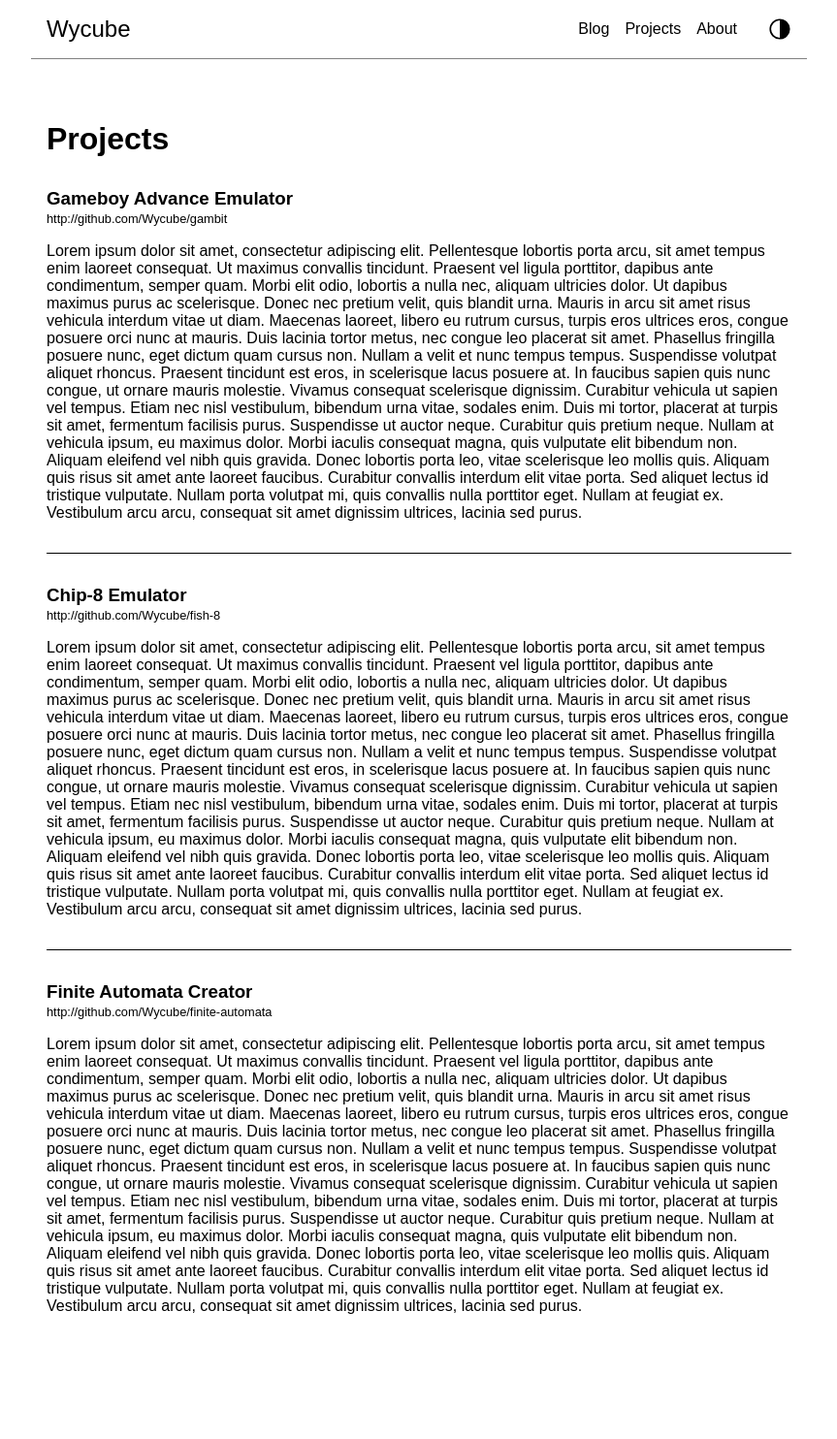
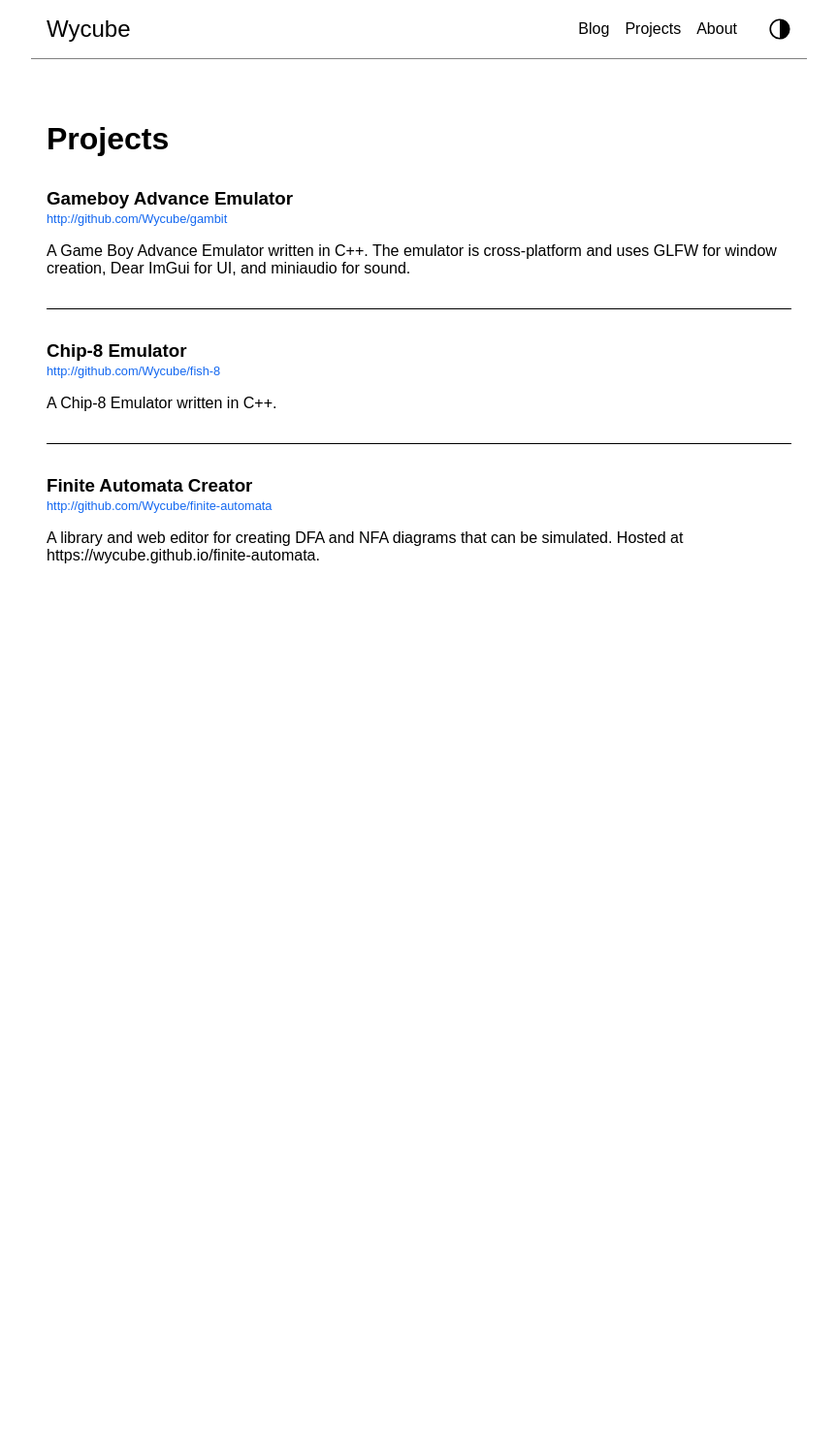
Before and after one commit to Wycube/wycube.github.io, a Jekyll site: the page built from projects.html, in a window 1280 px wide. Shown: the whole page at 97% size, without its empty margins (208-1071 px from the left). Built offline with Jekyll 4.4.1, drawn with Linux system fonts in a browser that asks for light colours; after the commit the page ends 900 px from its top, so only the background shows below that.

Commit message:
Add more proper descriptions to projects

```diff
--- a/projects.html
+++ b/projects.html
@@ -3,7 +3,6 @@
 title: Projects
 permalink: /projects
 ---
-
 
 <div class="project-block">
     <div class="project-header">
@@ -11,8 +10,7 @@
         <a href="https://github.com/Wycube/gambit">http://github.com/Wycube/gambit</a>
     </div>
     <p>
-        Lorem ipsum dolor sit amet, consectetur adipiscing elit. Pellentesque lobortis porta arcu, sit amet tempus enim laoreet consequat. Ut maximus convallis tincidunt. Praesent vel ligula porttitor, dapibus ante condimentum, semper quam. Morbi elit odio, lobortis a nulla nec, aliquam ultricies dolor. Ut dapibus maximus purus ac scelerisque. Donec nec pretium velit, quis blandit urna. Mauris in arcu sit amet risus vehicula interdum vitae ut diam. Maecenas laoreet, libero eu rutrum cursus, turpis eros ultrices eros, congue posuere orci nunc at mauris. Duis lacinia tortor metus, nec congue leo placerat sit amet. Phasellus fringilla posuere nunc, eget dictum quam cursus non. Nullam a velit et nunc tempus tempus. Suspendisse volutpat aliquet rhoncus. Praesent tincidunt est eros, in scelerisque lacus posuere at. In faucibus sapien quis nunc congue, ut ornare mauris molestie. Vivamus consequat scelerisque dignissim. Curabitur vehicula ut sapien vel tempus.
-        Etiam nec nisl vestibulum, bibendum urna vitae, sodales enim. Duis mi tortor, placerat at turpis sit amet, fermentum facilisis purus. Suspendisse ut auctor neque. Curabitur quis pretium neque. Nullam at vehicula ipsum, eu maximus dolor. Morbi iaculis consequat magna, quis vulputate elit bibendum non. Aliquam eleifend vel nibh quis gravida. Donec lobortis porta leo, vitae scelerisque leo mollis quis. Aliquam quis risus sit amet ante laoreet faucibus. Curabitur convallis interdum elit vitae porta. Sed aliquet lectus id tristique vulputate. Nullam porta volutpat mi, quis convallis nulla porttitor eget. Nullam at feugiat ex. Vestibulum arcu arcu, consequat sit amet dignissim ultrices, lacinia sed purus.
+        A Game Boy Advance Emulator written in C++. The emulator is cross-platform and uses GLFW for window creation, Dear ImGui for UI, and miniaudio for sound.
     </p>
 </div>
 
@@ -22,8 +20,7 @@
         <a href="https://github.com/Wycube/fish-8">http://github.com/Wycube/fish-8</a>
     </div>
     <p>
-        Lorem ipsum dolor sit amet, consectetur adipiscing elit. Pellentesque lobortis porta arcu, sit amet tempus enim laoreet consequat. Ut maximus convallis tincidunt. Praesent vel ligula porttitor, dapibus ante condimentum, semper quam. Morbi elit odio, lobortis a nulla nec, aliquam ultricies dolor. Ut dapibus maximus purus ac scelerisque. Donec nec pretium velit, quis blandit urna. Mauris in arcu sit amet risus vehicula interdum vitae ut diam. Maecenas laoreet, libero eu rutrum cursus, turpis eros ultrices eros, congue posuere orci nunc at mauris. Duis lacinia tortor metus, nec congue leo placerat sit amet. Phasellus fringilla posuere nunc, eget dictum quam cursus non. Nullam a velit et nunc tempus tempus. Suspendisse volutpat aliquet rhoncus. Praesent tincidunt est eros, in scelerisque lacus posuere at. In faucibus sapien quis nunc congue, ut ornare mauris molestie. Vivamus consequat scelerisque dignissim. Curabitur vehicula ut sapien vel tempus.
-        Etiam nec nisl vestibulum, bibendum urna vitae, sodales enim. Duis mi tortor, placerat at turpis sit amet, fermentum facilisis purus. Suspendisse ut auctor neque. Curabitur quis pretium neque. Nullam at vehicula ipsum, eu maximus dolor. Morbi iaculis consequat magna, quis vulputate elit bibendum non. Aliquam eleifend vel nibh quis gravida. Donec lobortis porta leo, vitae scelerisque leo mollis quis. Aliquam quis risus sit amet ante laoreet faucibus. Curabitur convallis interdum elit vitae porta. Sed aliquet lectus id tristique vulputate. Nullam porta volutpat mi, quis convallis nulla porttitor eget. Nullam at feugiat ex. Vestibulum arcu arcu, consequat sit amet dignissim ultrices, lacinia sed purus.
+        A Chip-8 Emulator written in C++.
     </p>
 </div>
 
@@ -33,7 +30,6 @@
         <a href="https://github.com/Wycube/finite-automata">http://github.com/Wycube/finite-automata</a>
     </div>
     <p>
-        Lorem ipsum dolor sit amet, consectetur adipiscing elit. Pellentesque lobortis porta arcu, sit amet tempus enim laoreet consequat. Ut maximus convallis tincidunt. Praesent vel ligula porttitor, dapibus ante condimentum, semper quam. Morbi elit odio, lobortis a nulla nec, aliquam ultricies dolor. Ut dapibus maximus purus ac scelerisque. Donec nec pretium velit, quis blandit urna. Mauris in arcu sit amet risus vehicula interdum vitae ut diam. Maecenas laoreet, libero eu rutrum cursus, turpis eros ultrices eros, congue posuere orci nunc at mauris. Duis lacinia tortor metus, nec congue leo placerat sit amet. Phasellus fringilla posuere nunc, eget dictum quam cursus non. Nullam a velit et nunc tempus tempus. Suspendisse volutpat aliquet rhoncus. Praesent tincidunt est eros, in scelerisque lacus posuere at. In faucibus sapien quis nunc congue, ut ornare mauris molestie. Vivamus consequat scelerisque dignissim. Curabitur vehicula ut sapien vel tempus.
-        Etiam nec nisl vestibulum, bibendum urna vitae, sodales enim. Duis mi tortor, placerat at turpis sit amet, fermentum facilisis purus. Suspendisse ut auctor neque. Curabitur quis pretium neque. Nullam at vehicula ipsum, eu maximus dolor. Morbi iaculis consequat magna, quis vulputate elit bibendum non. Aliquam eleifend vel nibh quis gravida. Donec lobortis porta leo, vitae scelerisque leo mollis quis. Aliquam quis risus sit amet ante laoreet faucibus. Curabitur convallis interdum elit vitae porta. Sed aliquet lectus id tristique vulputate. Nullam porta volutpat mi, quis convallis nulla porttitor eget. Nullam at feugiat ex. Vestibulum arcu arcu, consequat sit amet dignissim ultrices, lacinia sed purus.
+        A library and web editor for creating DFA and NFA diagrams that can be simulated. Hosted at <a href="https://wycube.github.io/finite-automata">https://wycube.github.io/finite-automata</a>.
     </p>
 </div>
--- a/style/main.css
+++ b/style/main.css
@@ -199,5 +199,11 @@
 }
 
 .project-header a {
+	color: var(--theme-color-100);
 	font-size: 0.8rem;
 }
+
+.project-header a:hover {
+	color: var(--theme-color-5);
+	font-size: 0.8rem;
+}
```
